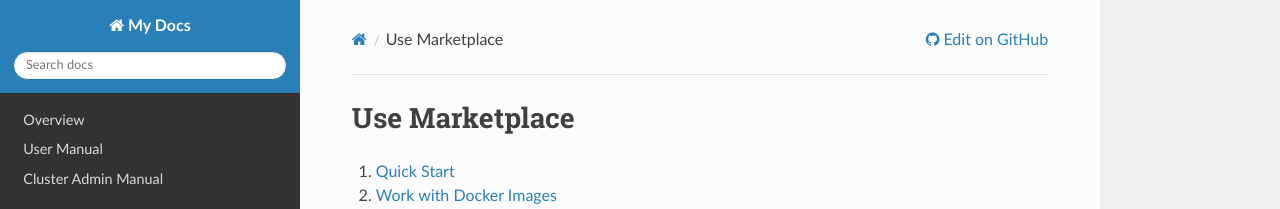
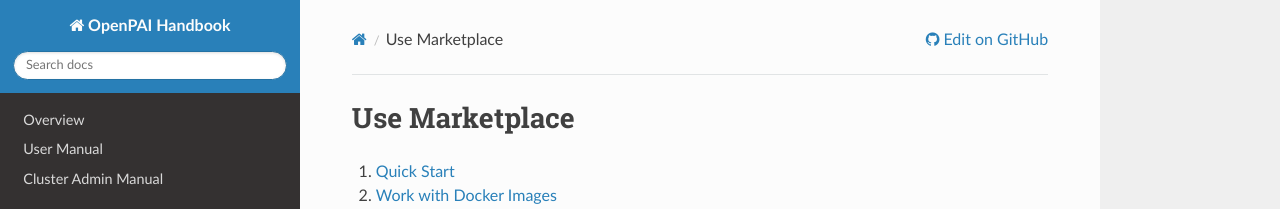
Before and after one commit to mydmdm/openpai-handbook, an MkDocs documentation site: the page built from docs/manual/cluster-user/use-marketplace.md, in a window 1280 px wide. Shown: the top 209 px of the page. Built offline with MkDocs 1.6.1, drawn with Linux system fonts in a browser that asks for light colours; nearby versions of some CDN libraries.

Commit message:
Update mkdocs.yml

```diff
--- a/mkdocs.yml
+++ b/mkdocs.yml
@@ -1,4 +1,4 @@
-site_name: My Docs
+site_name: OpenPAI Handbook
 repo_url: https://github.com/mydmdm/openpai-handbook
 theme: readthedocs
 use_directory_urls: false
```
